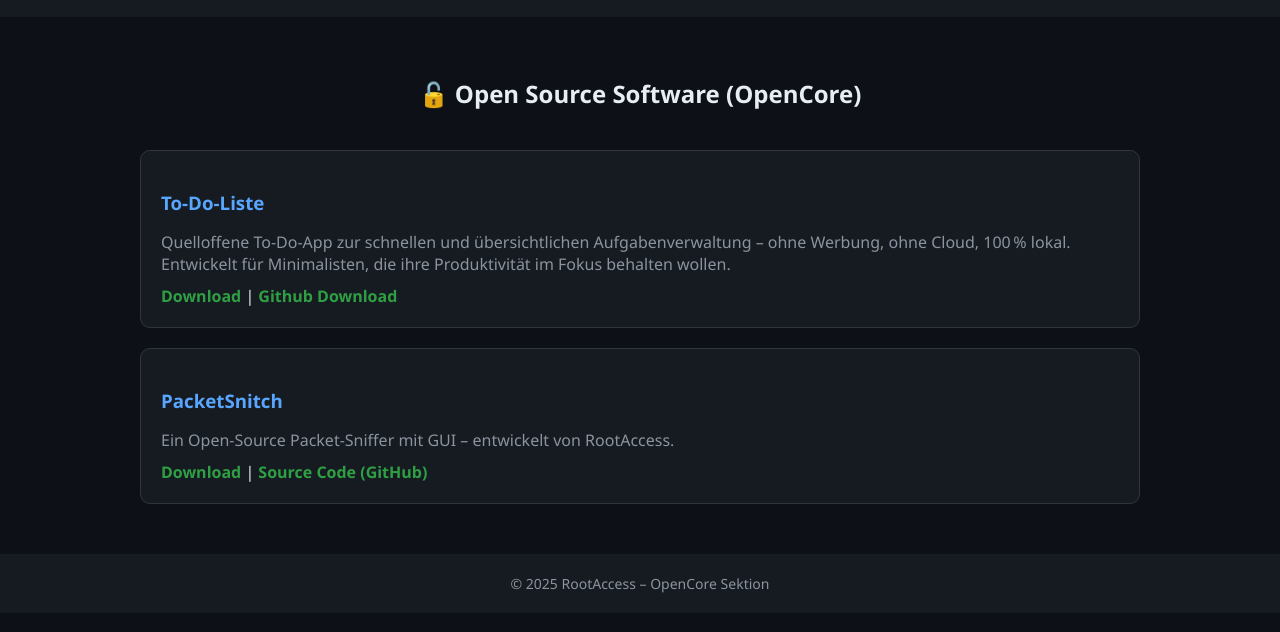
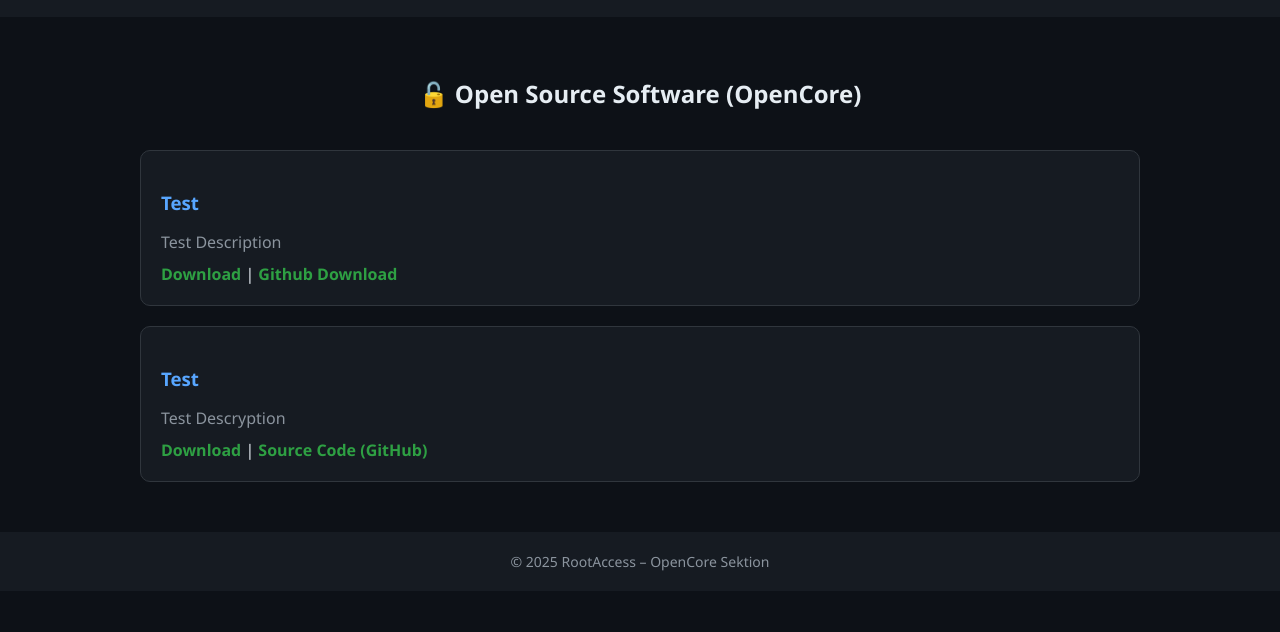
Before and after one commit to Cryanubinator/Website, a plain HTML site: page opencore.html in a window 1280 px wide. Shown: the part 110-742 px from the top of the page. Drawn offline with Linux system fonts and the light colour scheme.

Commit message:
opencore.html

```diff
--- a/opencore.html
+++ b/opencore.html
@@ -34,14 +34,14 @@
   <h2>🔓 Open Source Software (OpenCore)</h2>
   <div class="container">
     <div class="project">
-      <h3>To-Do-Liste</h3>
-      <p>Quelloffene To-Do-App zur schnellen und übersichtlichen Aufgabenverwaltung – ohne Werbung, ohne Cloud, 100 % lokal. Entwickelt für Minimalisten, die ihre Produktivität im Fokus behalten wollen.</p>
+      <h3>Test</h3>
+      <p>Test Description</p>
       <a href="#">Download</a> | <a href="https://github.com/Cryanubinator">Github Download</a>
     </div>
     <div class="project">
-      <h3>PacketSnitch</h3>
-      <p>Ein Open-Source Packet-Sniffer mit GUI – entwickelt von RootAccess.</p>
-      <a href="#">Download</a> |  <a href="#">Source Code (GitHub)</a>
+      <h3>Test</h3>
+      <p>Test Descryption</p>
+      <a href="#">Download</a> |  <a href="https://github.com/Cryanubinator">Source Code (GitHub)</a>
     </div>
   </div>
 
```
